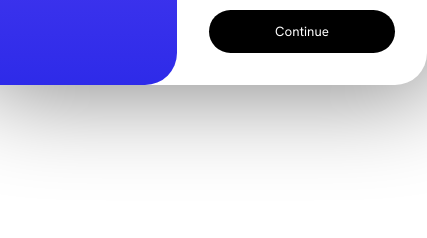
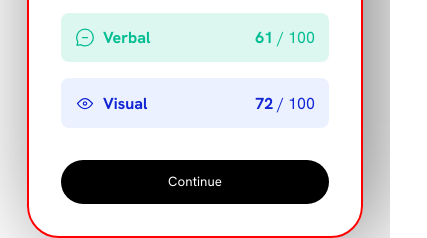
Before and after one commit to fumzy123/results-summary-component, a plain HTML site: page index.html in a window 390 px wide. Shown: the part 606-844 px from the top of the page, 427 px wide, since content can reach past the window. Drawn offline with Linux system fonts and the light colour scheme.

Commit message:
added a container class for responsiveness

```diff
--- a/css/components/result-card.css
+++ b/css/components/result-card.css
@@ -1,3 +1,5 @@
+
+/** Background of Results Card **/
 .results-card{
 
     /** Box Model **/
@@ -11,6 +13,7 @@
     flex-direction: row;
 
 }
+
 
 
 /** ------Main Result------**/
@@ -37,6 +40,7 @@
 }
 
 .results-card__title {
+    font-size: 1.3rem;
     text-align: center;
     color: hsl(240, 100%, 90%);
 }
@@ -98,9 +102,12 @@
     flex-direction: column;
     justify-content: space-between;
 
+}
 
+.results-card__summary-title {
+    font-size: 1.3rem;
+}
 
-}
 
 .results-card__category-container{
     list-style: none;
@@ -181,3 +188,30 @@
     background: linear-gradient(hsl(252, 100%, 67%), hsl(241, 81%, 54%));
 
 }
+
+
+/** Media Queries **/
+/* sm */
+@media (max-width: 640px) {
+
+
+    .results-card {
+        flex-direction: column;
+        border-top-left-radius: 0px;
+        border-top-right-radius: 0px;
+    }
+
+    .results-card__main {
+        border-top-left-radius: 0px;
+        border-top-right-radius: 0px;
+    }
+
+    .results-card__category {
+        gap: 5rem;
+    }
+
+    body {
+        align-items: flex-start;
+    }
+
+}
--- a/css/utils.css
+++ b/css/utils.css
@@ -0,0 +1,51 @@
+
+/* Desktop First Container Utility Class */
+.container {
+	max-width: 1536px;
+    border: 2px solid red;
+	/* margin-inline: auto;
+	padding-inline: 0.5rem; */
+}
+
+/* 2xl */
+@media (max-width: 1536px) {
+	.container{
+		max-width: 1280px;
+	}
+}
+
+/* xl */
+@media (max-width: 1280px) {
+	.container{
+		max-width: 1024px;
+	}
+}
+
+/* lg */
+@media (max-width: 1024px) {
+	.container{
+		max-width: 768px;
+	}
+}
+
+/* md */
+@media (max-width: 768px) {
+	.container{
+		max-width: 640px;
+	}
+
+}
+
+/* sm */
+@media (max-width: 640px) {
+	.container{
+		/* max-width: 475px; */
+	}
+}
+
+/* xs */
+@media (max-width: 475px) {
+	.container{
+		max-width: 100%;
+	}
+}
--- a/index.html
+++ b/index.html
@@ -17,7 +17,7 @@
 </head>
 <body>
 
-  <section class="results-card">
+  <section class="results-card container">
 
     <div class="results-card__main">
         <h2 class="results-card__title">Your Result</h2>
```
